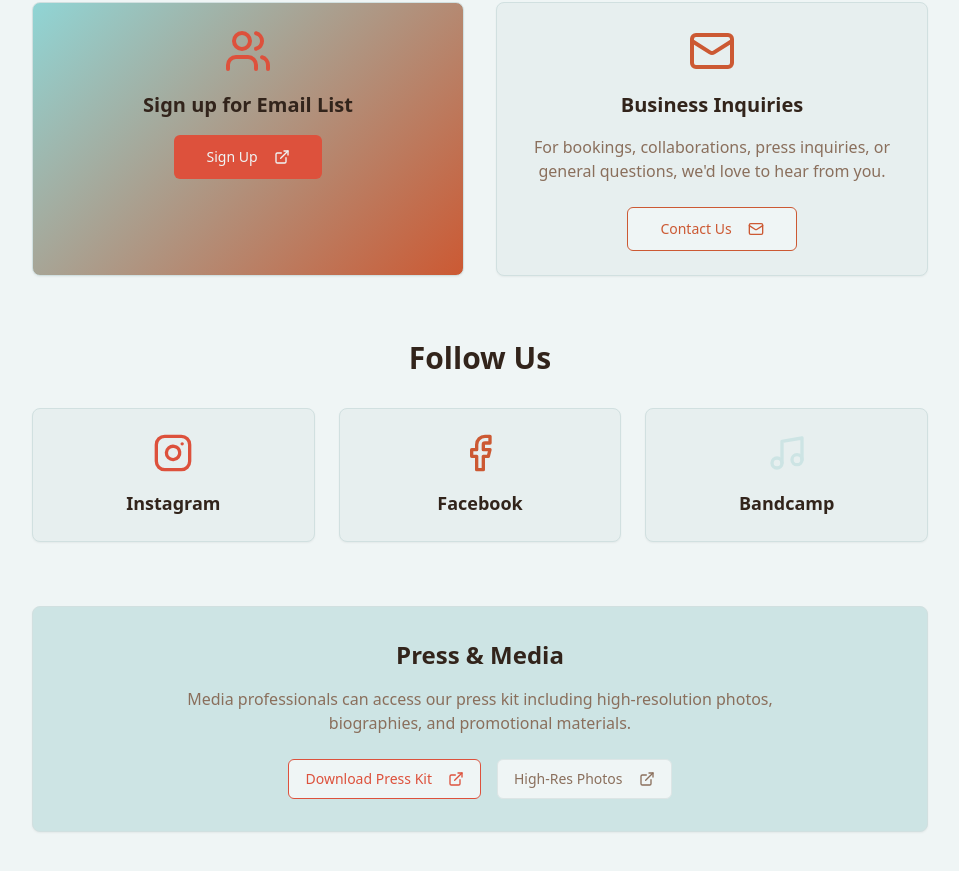
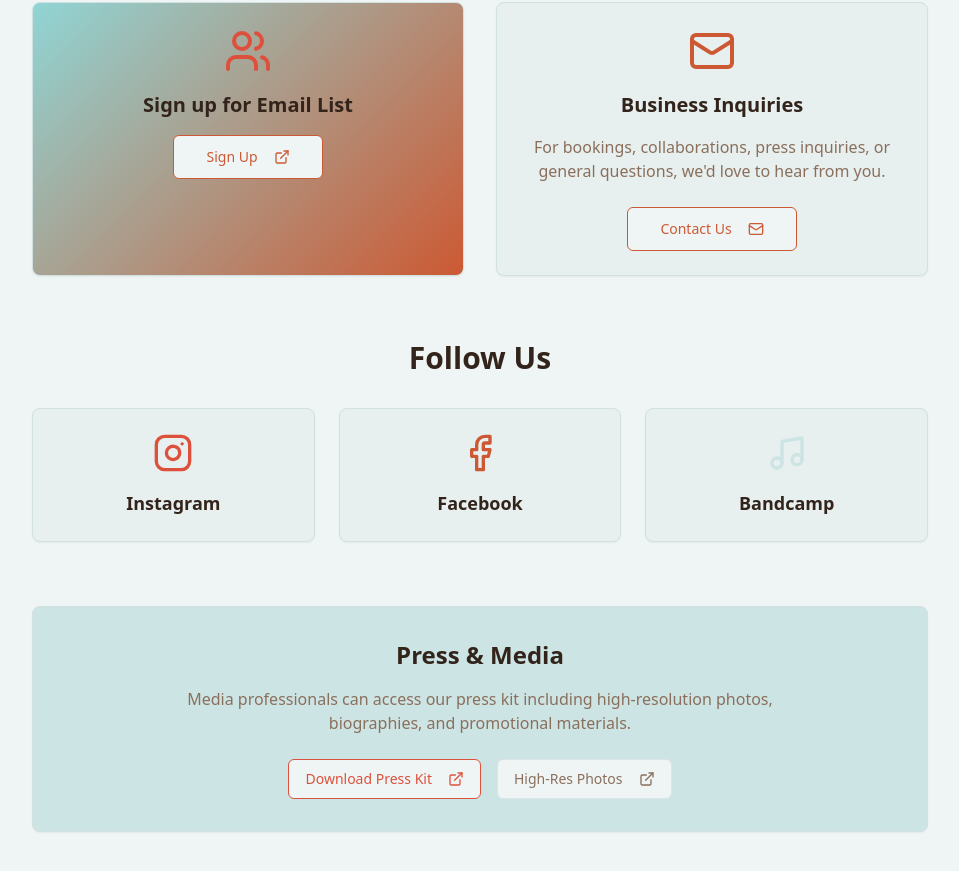
Before and after one commit to southbanksounds/southbank-soundwaves, a React (Vite) app: page /info in a window 1280 px wide. Shown: the part 1296-2167 px from the top of the page, without its empty margins (160-1119 px from the left). Built offline with nearby package versions, Linux system fonts and the light colour scheme.

Commit message:
Style buttons to match

```diff
--- a/src/pages/Info.tsx
+++ b/src/pages/Info.tsx
@@ -58,8 +58,9 @@ const Info = () => {
                 </h3>
                 <Button
                   asChild
+                  variant="outline"
                   size="lg"
-                  className="bg-accent text-accent-foreground hover:bg-accent/90"
+                  className="border-primary text-primary hover:bg-primary hover:text-primary-foreground"
                 >
                   <a
                     href="https://mailchi.mp/f69b33511105/southbank-signup"
```
